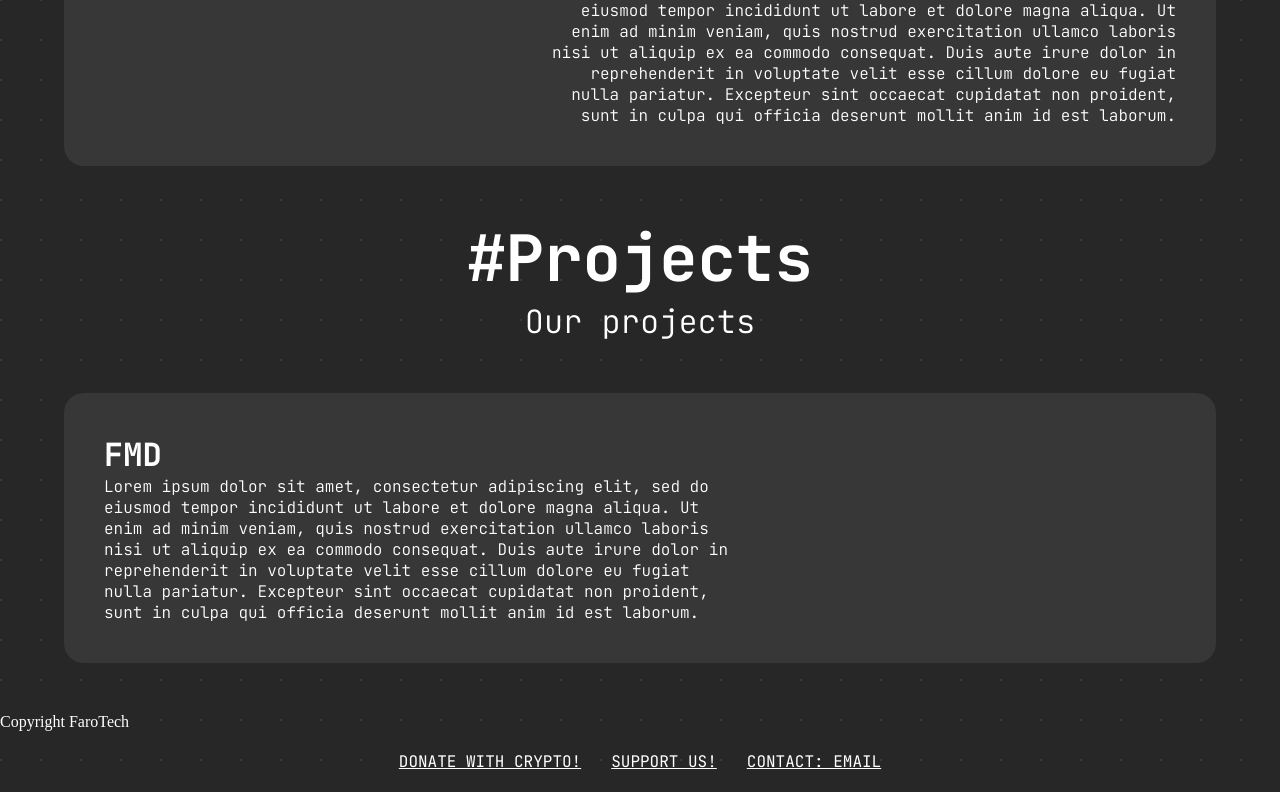
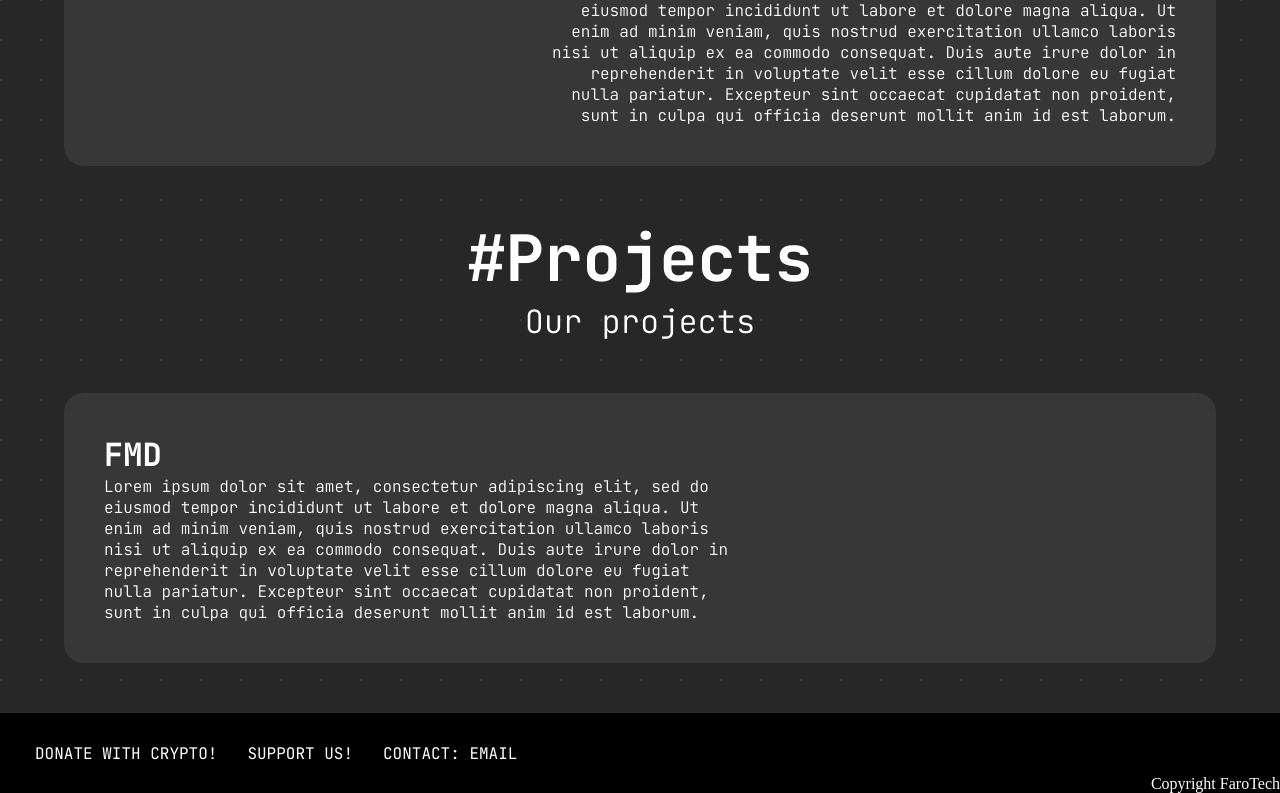
Before and after one commit to hhfunny/faro-webapp-fork, a React (Vite) app: page / in a window 1280 px wide. Shown: the part 2041-2834 px from the top of the page. Built offline with nearby package versions, Linux system fonts and the light colour scheme; a web font is replaced by a local one.

Commit message:
Site opening (beta)

```diff
--- a/src/components/Footer.jsx
+++ b/src/components/Footer.jsx
@@ -1,4 +1,4 @@
-import { useState } from "react";
+import React, { useState } from "react";
 import "../styles/Footer.css";
 
 const Footer = () => {
@@ -8,18 +8,24 @@ const Footer = () => {
     "Contact: email",
   ]);
 
+  const [Sites] = useState(['https://www.wikipedia.org', 'support', 'contact']);
+
   return (
     <footer>
       <div className="footer-content">
-        <p>Copyright FaroTech</p>
         <ul>
-          {footerItem.map((item) => (
-            <li key={item}>
-              <a href="#">{item}</a>
+          {footerItem.map((item, index) => (
+            <li key={index}>
+              <a href="/" onClick={(e) => {
+                e.preventDefault();
+                window.open(Sites[index], '', 'width=500, height=500');
+                console.log(Sites[index])
+              }}>{item}</a>
             </li>
           ))}
         </ul>
       </div>
+      <p>Copyright FaroTech</p>
     </footer>
   );
 };
--- a/src/styles/Footer.css
+++ b/src/styles/Footer.css
@@ -1 +1,22 @@
-/* Implement this */
+footer {
+    display: flex;
+    justify-content: space-between;
+    width: 100%;
+    height: 10vh;
+    background: black;
+}
+
+footer p {
+    text-align: end;
+    display: flex;
+    align-items: end;
+}
+
+.footer-content {
+    display: flex;
+    align-items: center;
+}
+
+.footer-content>ul>li>a {
+    text-decoration: none;
+}
```
Also changed, not shown: src/components/site.jsx (added), 2 other files (tests, documents, lock files or other folders).
